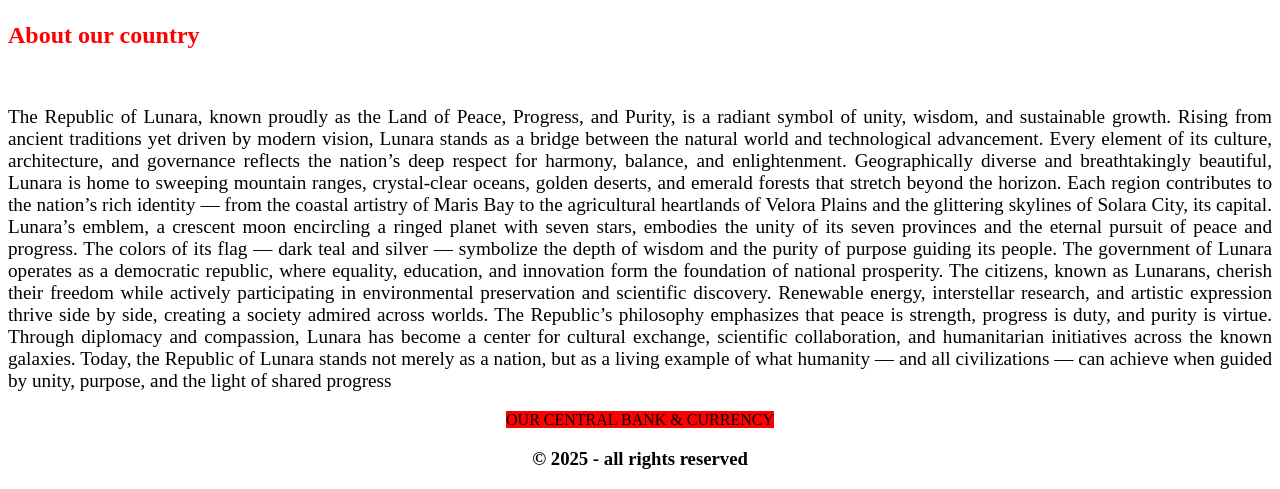
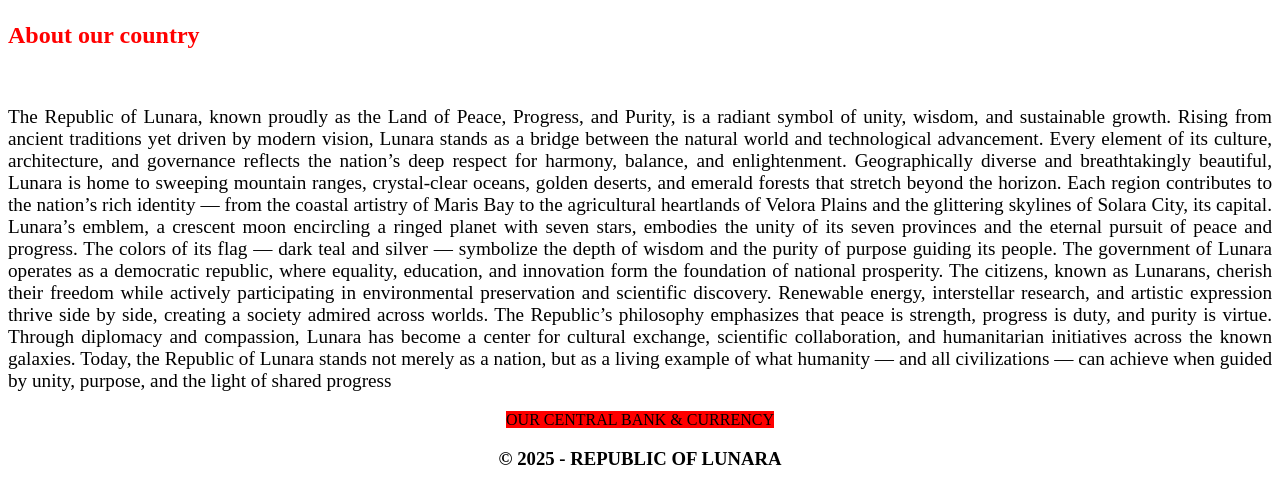
Before and after one commit to sivakumaar8158-dot/frontend-projects, a plain HTML site: page Dreamworld.html in a window 1280 px wide. Shown: the part 884-1373 px from the top of the page. Drawn offline with Linux system fonts and the light colour scheme; files whose address does not match are found by name.

Commit message:
project update

```diff
--- a/Dreamworld.css
+++ b/Dreamworld.css
@@ -3,6 +3,7 @@
     padding: 0;
     box-sizing: border-box;
 } */
+
 
 
 .navbar{
--- a/Dreamworld.html
+++ b/Dreamworld.html
@@ -83,7 +83,7 @@
 </center>
 <center>
  <footer>
-      <h3> &copy; 2025 - all rights reserved</h3>
+      <h3> &copy; 2025 - REPUBLIC OF LUNARA</h3>
     </footer>
 </center>
 </html>
```
